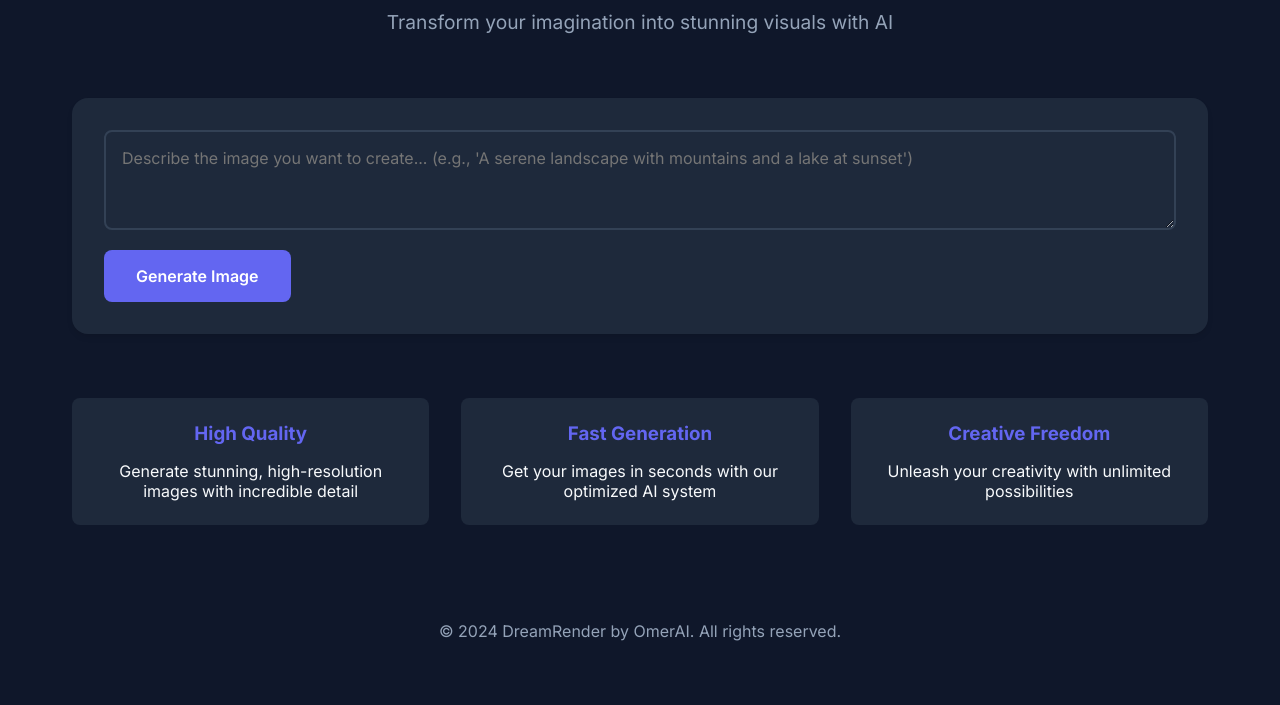
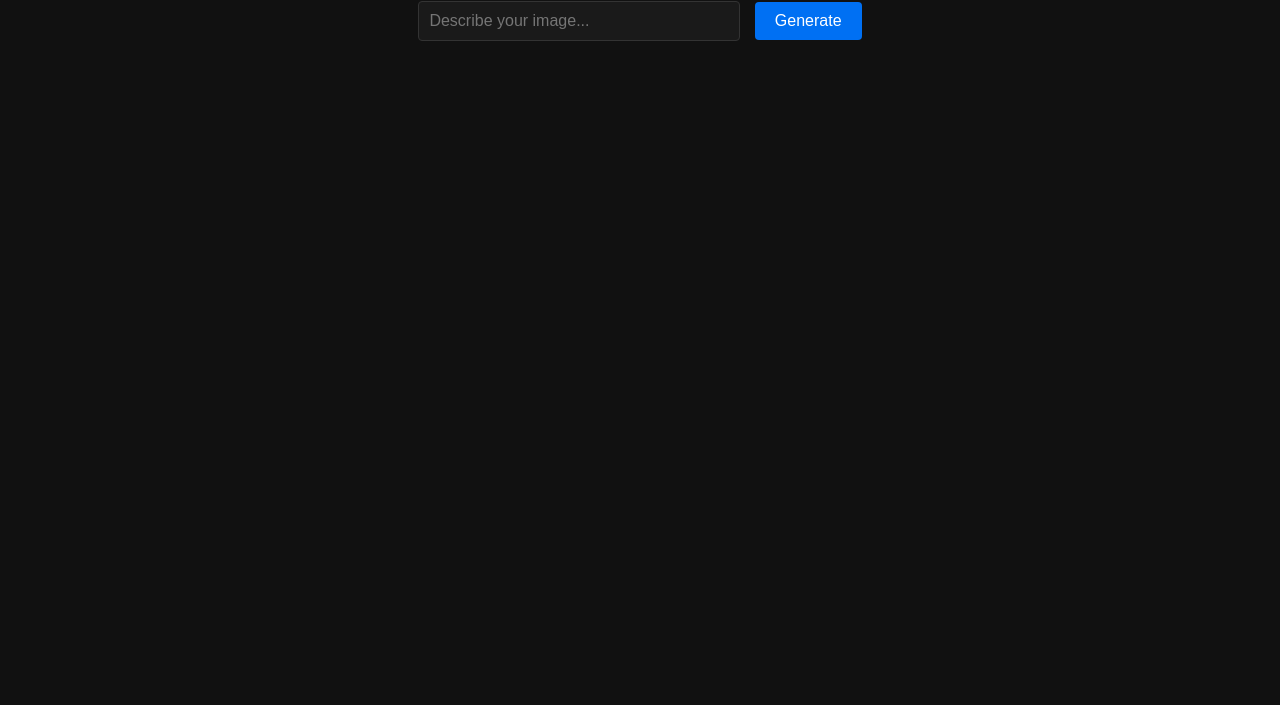
Before and after one commit to DreamRenderAI/test, a website: page index.html in a window 1280 px wide. Shown: the part 119-824 px from the top of the page. After the commit the page ends 800 px from the top, so only its background shows below. Drawn offline with Linux system fonts and the light colour scheme.

Commit message:
Update index.html

```diff
--- a/index.html
+++ b/index.html
@@ -2,229 +2,64 @@
 <html lang="en">
 <head>
   <meta charset="UTF-8">
-    <meta name="viewport" content="width=device-width, initial-scale=1.0">
-    <title>DreamRender - AI Image Generation by OmerAI</title>
-    <link href="https://fonts.googleapis.com/css2?family=Inter:wght@400;500;600;700&display=swap" rel="stylesheet">
+  <title>Pollinations Image Generator</title>
   <style>
-        :root {
-            --primary: #6366f1;
-            --primary-dark: #4f46e5;
-            --background: #0f172a;
-            --text: #f8fafc;
-            --card-bg: #1e293b;
-        }
-
-        * {
-            margin: 0;
-            padding: 0;
-            box-sizing: border-box;
-            font-family: 'Inter', sans-serif;
-        }
-
     body {
-            background-color: var(--background);
-            color: var(--text);
-            min-height: 100vh;
-        }
-
-        .container {
-            max-width: 1200px;
-            margin: 0 auto;
+      background: #111;
+      color: #fff;
+      font-family: sans-serif;
+      text-align: center;
       padding: 2rem;
     }
-
-        header {
-            text-align: center;
-            padding: 2rem 0;
+    input {
+      width: 300px;
+      padding: 10px;
+      font-size: 1rem;
+      background: #1a1a1a;
+      color: white;
+      border: 1px solid #333;
+      border-radius: 4px;
     }
-
-        .logo {
-            font-size: 2.5rem;
-            font-weight: 700;
-            color: var(--primary);
-            margin-bottom: 1rem;
-        }
-
-        .tagline {
-            font-size: 1.2rem;
-            color: #94a3b8;
-            margin-bottom: 2rem;
-        }
-
-        .generator-container {
-            background-color: var(--card-bg);
-            border-radius: 1rem;
-            padding: 2rem;
-            margin-bottom: 2rem;
-            box-shadow: 0 4px 6px -1px rgb(0 0 0 / 0.1);
-        }
-
-        .prompt-input {
-            width: 100%;
-            padding: 1rem;
-            border: 2px solid #334155;
-            border-radius: 0.5rem;
-            background-color: #1e293b;
-            color: var(--text);
+    button {
+      padding: 10px 20px;
+      margin-left: 10px;
       font-size: 1rem;
-            margin-bottom: 1rem;
-            resize: vertical;
-            min-height: 100px;
-        }
-
-        .generate-btn {
-            background-color: var(--primary);
+      background: #0070f3;
       color: white;
       border: none;
-            padding: 1rem 2rem;
-            border-radius: 0.5rem;
-            font-size: 1rem;
-            font-weight: 600;
+      border-radius: 4px;
       cursor: pointer;
-            transition: background-color 0.2s;
     }
-
-        .generate-btn:hover {
-            background-color: var(--primary-dark);
-        }
-
-        .result-container {
-            display: none;
+    img {
       margin-top: 2rem;
-        }
-
-        .result-image {
-            max-width: 100%;
-            border-radius: 0.5rem;
-            margin-top: 1rem;
-        }
-
-        .loading {
-            display: none;
-            text-align: center;
-            margin: 2rem 0;
-        }
-
-        .loading-spinner {
-            border: 4px solid #334155;
-            border-top: 4px solid var(--primary);
-            border-radius: 50%;
-            width: 40px;
-            height: 40px;
-            animation: spin 1s linear infinite;
-            margin: 0 auto;
-        }
-
-        @keyframes spin {
-            0% { transform: rotate(0deg); }
-            100% { transform: rotate(360deg); }
-        }
-
-        .features {
-            display: grid;
-            grid-template-columns: repeat(auto-fit, minmax(250px, 1fr));
-            gap: 2rem;
-            margin-top: 4rem;
-        }
-
-        .feature-card {
-            background-color: var(--card-bg);
-            padding: 1.5rem;
-            border-radius: 0.5rem;
-            text-align: center;
-        }
-
-        .feature-title {
-            color: var(--primary);
-            margin-bottom: 1rem;
-        }
-
-        footer {
-            text-align: center;
-            padding: 2rem 0;
-            margin-top: 4rem;
-            color: #94a3b8;
+      max-width: 90%;
+      border: 2px solid #333;
+      border-radius: 6px;
     }
   </style>
 </head>
 <body>
-    <div class="container">
-        <header>
-            <div class="logo">DreamRender</div>
-            <div class="tagline">Transform your imagination into stunning visuals with AI</div>
-        </header>
-
-        <div class="generator-container">
-            <textarea class="prompt-input" placeholder="Describe the image you want to create... (e.g., 'A serene landscape with mountains and a lake at sunset')"></textarea>
-            <button class="generate-btn" onclick="generateImage()">Generate Image</button>
-        </div>
-
-        <div class="loading">
-            <div class="loading-spinner"></div>
-            <p>Creating your masterpiece...</p>
-        </div>
-
-        <div class="result-container">
-            <img class="result-image" src="" alt="Generated image">
-        </div>
-
-        <div class="features">
-            <div class="feature-card">
-                <h3 class="feature-title">High Quality</h3>
-                <p>Generate stunning, high-resolution images with incredible detail</p>
-            </div>
-            <div class="feature-card">
-                <h3 class="feature-title">Fast Generation</h3>
-                <p>Get your images in seconds with our optimized AI system</p>
-            </div>
-            <div class="feature-card">
-                <h3 class="feature-title">Creative Freedom</h3>
-                <p>Unleash your creativity with unlimited possibilities</p>
-            </div>
-        </div>
-
-        <footer>
-            <p>© 2024 DreamRender by OmerAI. All rights reserved.</p>
-        </footer>
-    </div>
+  <h1>Pollinations Image Generator</h1>
+  <input type="text" id="prompt" placeholder="Describe your image..." />
+  <button onclick="generateImage()">Generate</button>
+  <div id="output"></div>
 
   <script>
     async function generateImage() {
-            const promptInput = document.querySelector('.prompt-input');
-            const loading = document.querySelector('.loading');
-            const resultContainer = document.querySelector('.result-container');
-            const resultImage = document.querySelector('.result-image');
-
-            if (!promptInput.value.trim()) {
-                alert('Please enter a prompt');
+      const prompt = document.getElementById("prompt").value;
+      if (!prompt.trim()) {
+        alert("Please enter a prompt.");
         return;
       }
 
-            loading.style.display = 'block';
-            resultContainer.style.display = 'none';
+      const res = await fetch(`/api/generate?prompt=${encodeURIComponent(prompt)}`);
+      const data = await res.json();
 
-            try {
-                const response = await fetch('/api/generate', {
-                    method: 'POST',
-                    headers: {
-                        'Content-Type': 'application/json',
-                    },
-                    body: JSON.stringify({ prompt: promptInput.value }),
-                });
-
-                const data = await response.json();
-
+      const output = document.getElementById("output");
       if (data.imageUrl) {
-                    resultImage.src = data.imageUrl;
-                    resultContainer.style.display = 'block';
+        output.innerHTML = `<img src="${data.imageUrl}" alt="Generated Image" />`;
       } else {
-                    throw new Error('No image URL received');
-                }
-            } catch (error) {
-                alert('Error generating image. Please try again.');
-                console.error('Error:', error);
-            } finally {
-                loading.style.display = 'none';
+        output.innerHTML = `<p style="color:red;">Error: ${data.error}</p>`;
       }
     }
   </script>
```
Lines whose indentation alone changed are shown as unchanged.
